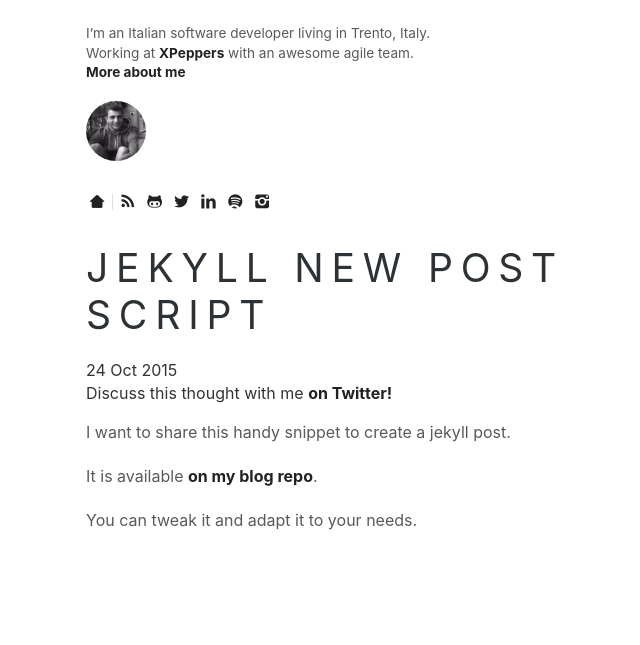
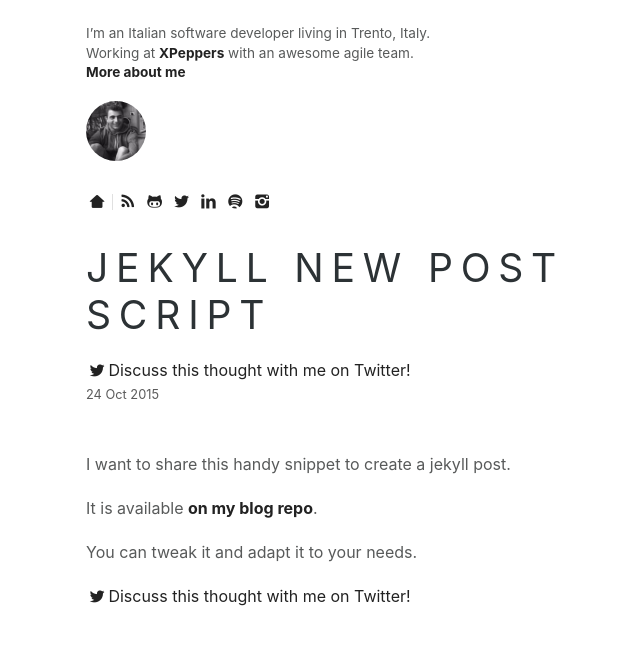
Before and after one commit to christian-fei/christian-fei.github.io-pandoc, a Jekyll site: the page built from _posts/2015-10-24-Jekyll-new-post-script.md, in a window 1280 px wide. Shown: the top 645 px of the page, without its empty margins (298-938 px from the left). Built offline with Jekyll 4.4.1, drawn with Linux system fonts in a browser that asks for light colours; a style sheet for code colours, icons or effects is not loaded.

Commit message:
clean up share partial

```diff
--- /dev/null
+++ b/_includes/share-twitter.html
@@ -0,0 +1,3 @@
+<div>
+  <a target="_blank" href="https://twitter.com/intent/tweet?url={{ site.url }}{{ page.url }}&text={{ page.title }}&via=christian_fei" class="normal"><i class="icon-twitter"></i>Discuss this thought with me on Twitter!</a>
+</div>
--- a/_layouts/post.html
+++ b/_layouts/post.html
@@ -2,15 +2,18 @@
 layout: default
 ---
 
-<div class="content">
-  <h1 class="title">{{ page.title }}</h1>
-  <time datetime="{{ page.date | date:"%Y-%m-%d" }}">
-    {{ page.date | date_to_string }}
-  </time>
-  <section class="discuss-with-me">
-    Discuss this thought with me <a href="https://twitter.com/intent/tweet?url={{ site.url }}{{ page.url }}&text={{ page.title }}&via=christian_fei" target="_blank">on Twitter!</a>
-  </section>
+<article class="content">
+  <header>
+    <h1 class="title">{{ page.title }}</h1>
+    {% include share-twitter.html %}
+    <time datetime="{{ page.date | date:"%Y-%m-%d" }}">
+      {{ page.date | date_to_string }}
+    </time>
+  </header>
   <section>
     {{content}}
   </section>
-</div>
+  <footer>
+    {% include share-twitter.html %}
+  </footer>
+</article>
--- a/assets/css/main.css
+++ b/assets/css/main.css
@@ -70,8 +70,21 @@ a:hover, a:active, a:focus {
   background-color: rgb(255, 202, 0) !important;
 }
 
+time {
+  font-size: 0.8em;
+  opacity: 0.8;
+}
+
 .tac {
   text-align: center;
+}
+
+.normal {
+  font-weight: normal;
+}
+
+article header {
+  margin-bottom: 3em;
 }
 
 
```
